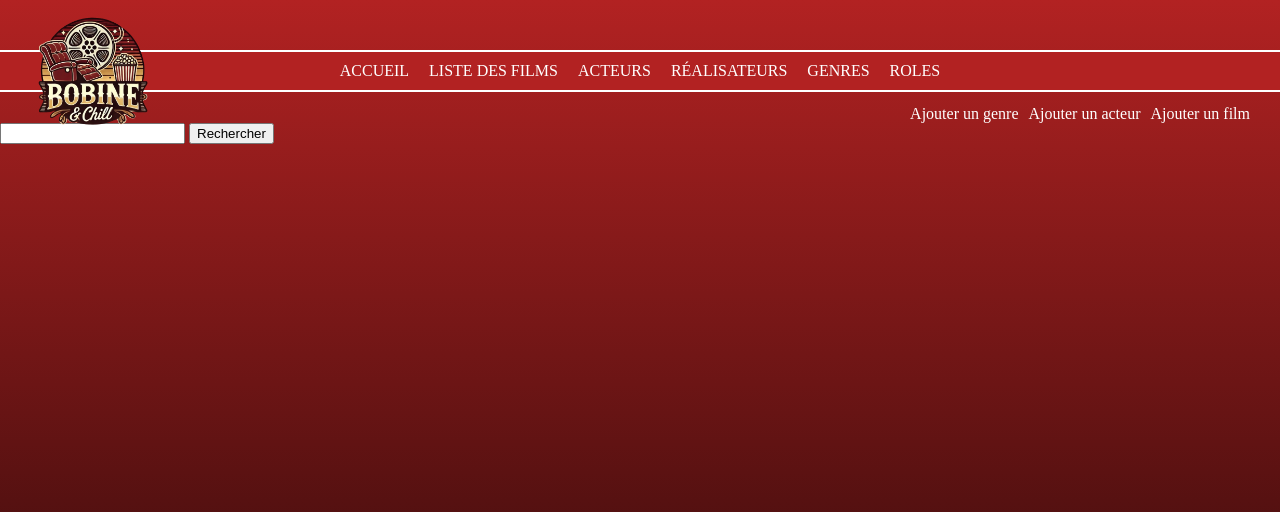
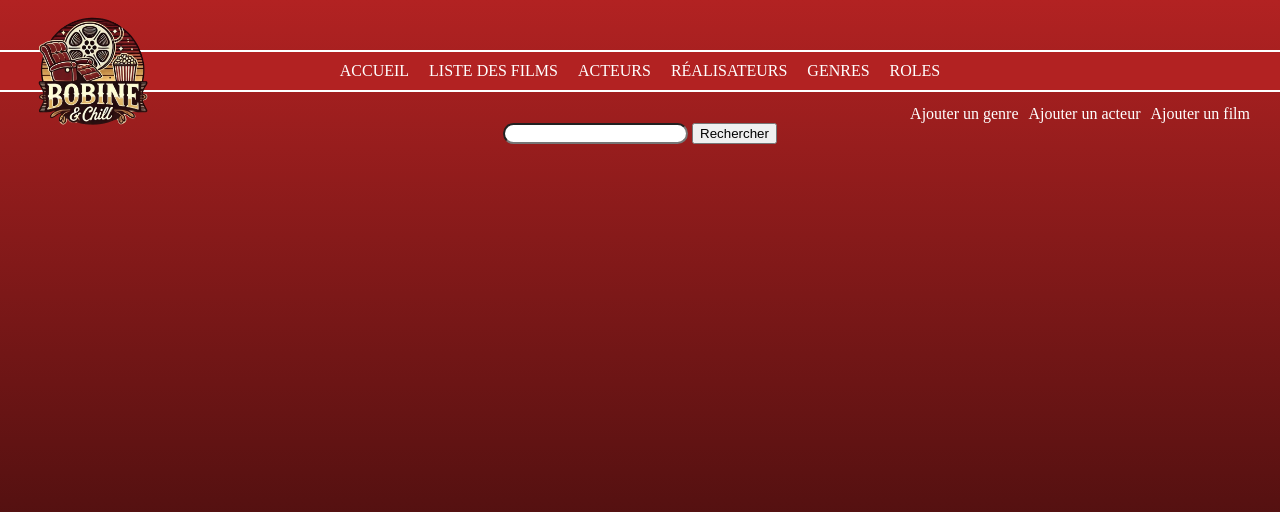
Before and after one commit to Dambpfl/MCD_Cinema, a PHP site: page /view/template.php in a window 1280 px wide. Shown: the top 512 px of the page. Run offline with PHP 8.4, Linux system fonts and the light colour scheme; the template is opened without the code that fills it, so the values that code supplies are empty; some libraries are stand-ins or nearby versions.

Commit message:
css -> search

```diff
--- a/Projet/public/css/style.css
+++ b/Projet/public/css/style.css
@@ -421,6 +421,24 @@ body h1 {
     justify-content: center;
 }
 
+.search {
+    text-align: center;
+}
+
+.bar-search {
+    border-radius: 20px;
+}
+
+.result-film {
+    margin-top: 50px;
+    text-align: center;
+}
+
+.result-img {
+    height: 300px;
+    width: 200px;
+    border-radius: 20px;
+}
 
 @media screen and (max-width: 900px) {
 
@@ -446,7 +464,7 @@ body h1 {
         align-items: center;
         text-align: center;
         border-radius: 20px;
-        height: 40%;
+        height: 50%;
         width: 100%;
         transition: top 0.4s;
     }
--- a/Projet/view/template.php
+++ b/Projet/view/template.php
@@ -38,9 +38,9 @@
         <a href="index.php?action=addActeur">Ajouter un acteur</a>
         <a href="index.php?action=addFilm">Ajouter un film</a>
     </div>
-    <form action="index.php?action=search" method="post">
-        <input type="search" name="terme">
-        <input type="submit" name="submit" value ="Rechercher">
+    <form class='search' action="index.php?action=search" method="post">
+        <input class='bar-search 'type="search" name="terme">
+        <input class='sub-search' type="submit" name="submit" value ="Rechercher">
     </form>
         <div> <?= $contenu ?></div>
                 <!-- JS -->
```
Also changed, not shown: Projet/view/resultsSearch.php (+6 -5 lines).
